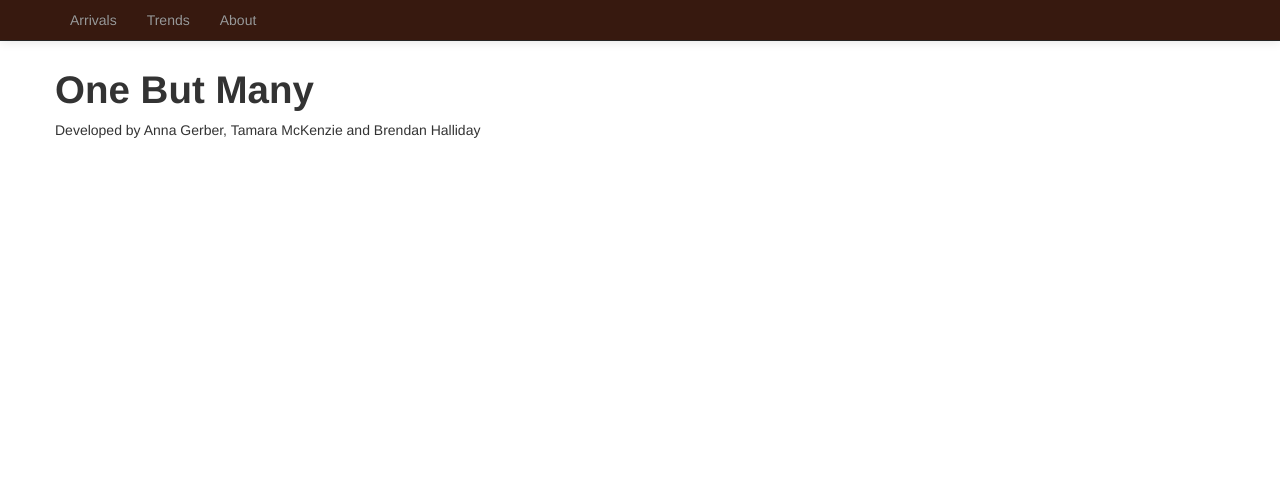
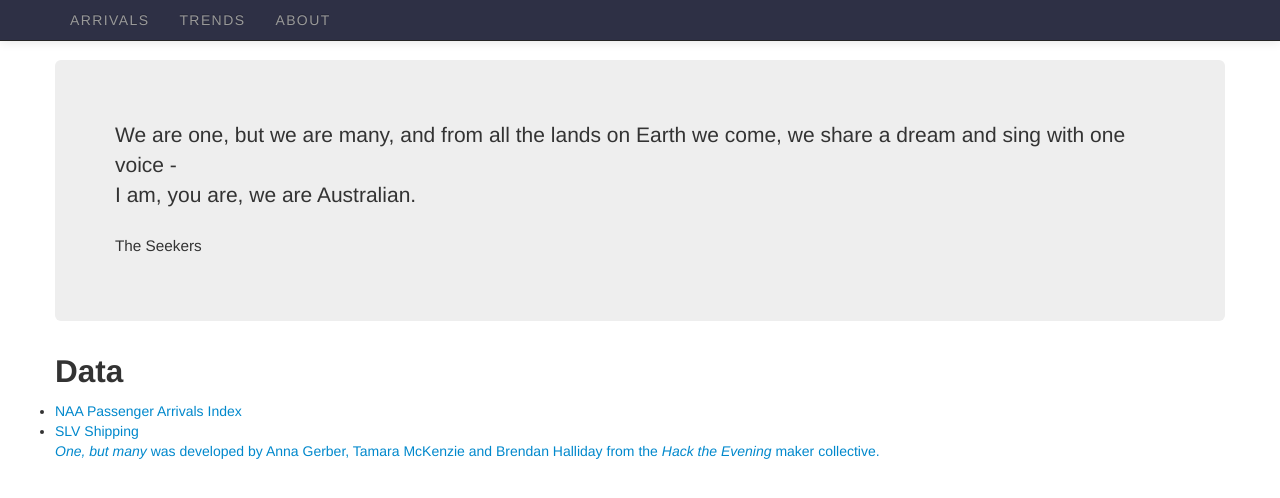
Before and after one commit to AnnaGerber/onebutmany, a plain HTML site: page about.html in a window 1280 px wide. Drawn offline with nearby package versions, Linux system fonts and the light colour scheme; some icons are missing.

Commit message:
tidy up web pages

```diff
--- a/about.html
+++ b/about.html
@@ -7,26 +7,18 @@
     <meta name="description" content="">
     <meta name="author" content="">
 
-    <!-- Le styles -->
     <link href="vendor/bootstrap/css/bootstrap.css" rel="stylesheet">
-    <style>
-      body {
-        padding-top: 60px; /* 60px to make the container go all the way to the bottom of the topbar */
-      }
-    </style>
     <link href="vendor/bootstrap/css/bootstrap-responsive.css" rel="stylesheet">
+    <link href="//netdna.bootstrapcdn.com/twitter-bootstrap/2.3.1/css/bootstrap-combined.no-icons.min.css" rel="stylesheet">
+<link href="//netdna.bootstrapcdn.com/font-awesome/3.1.1/css/font-awesome.css" rel="stylesheet">
+
     <link href="obm.css" rel="stylesheet">
     <!-- HTML5 shim, for IE6-8 support of HTML5 elements -->
     <!--[if lt IE 9]>
       <script src="vendor/bootstrap/js/html5shiv.js"></script>
     <![endif]-->
 
-    <!-- Fav and touch icons -->
-    <link rel="apple-touch-icon-precomposed" sizes="144x144" href="vendor/bootstrap/ico/apple-touch-icon-144-precomposed.png">
-    <link rel="apple-touch-icon-precomposed" sizes="114x114" href="vendor/bootstrap/ico/apple-touch-icon-114-precomposed.png">
-      <link rel="apple-touch-icon-precomposed" sizes="72x72" href="vendor/bootstrap/ico/apple-touch-icon-72-precomposed.png">
-                    <link rel="apple-touch-icon-precomposed" href="vendor/bootstrap/ico/apple-touch-icon-57-precomposed.png">
-                                   <link rel="shortcut icon" href="vendor/bootstrap/ico/favicon.png">
+
   </head>
 
   <body>
@@ -53,14 +45,19 @@
 
     <div class="container">
 
-      <h1>One But Many</h1>
-      <p>Developed by Anna Gerber, Tamara McKenzie and Brendan Halliday</p>
+      <div class="hero-unit">
+        <p class="lead">We are one, but we are many, and from all the lands on Earth we come, we share a dream and sing with one voice -<br/> I am, you are, we are Australian.</p>
+        <small>The Seekers</small>
+      </div>
+
+      <h2>Data</h2>
+      <ul>
+        <li><a href="http://www.govhack.org/passenger-arrivals-index/">NAA Passenger Arrivals Index</a></li>
+        <li><a href="http://data.gov.au/dataset/slv-shipping/">SLV Shipping</li>
+      </ul>
+      <p><em>One, but many</em> was developed by Anna Gerber, Tamara McKenzie and Brendan Halliday from the <em>Hack the Evening</em> maker collective.</p>
 
     </div> <!-- /container -->
-
-    <!-- Le javascript
-    ================================================== -->
-    <!-- Placed at the end of the document so the pages load faster -->
     <script src="//ajax.googleapis.com/ajax/libs/jquery/1.10.0/jquery.min.js"></script>
   </body>
 </html>
--- a/obm.css
+++ b/obm.css
@@ -1,10 +1,15 @@
-html, body {
+body {
 	font: Helvetica;
 	width:100%;
 	height:100%;
+	padding-top:60px;
+}
+.nav {
+	text-transform: uppercase;
+	letter-spacing:0.1em;
 }
 .navbar-inverse .navbar-inner {
-background-color:#37190F;
+	background-color:#2E3045;
 	background-image: none;
 }
 ul {
@@ -12,17 +17,20 @@ padding:0;
 	margin:0;
 }
 .navbar-inverse .nav .active > a, .navbar-inverse .nav .active > a:hover, .navbar-inverse .nav .active > a:focus {
-background-color:#0A0000;
+	background-color:#1F202E;
 }
+
 #slider {
 	position: fixed;
+	width:100%;
 	right: 0;
 	left: 0;
 }
+
 #map {
 	padding:0;
 	margin:0;
-height: 500px;
+	height: 300px;
 	position: fixed;
 	right: 0;
 	left: 0;
```
Also changed, not shown: index.html (+9 -21 lines), trends.html (+3 -15 lines). Lines whose indentation alone changed are shown as unchanged.
